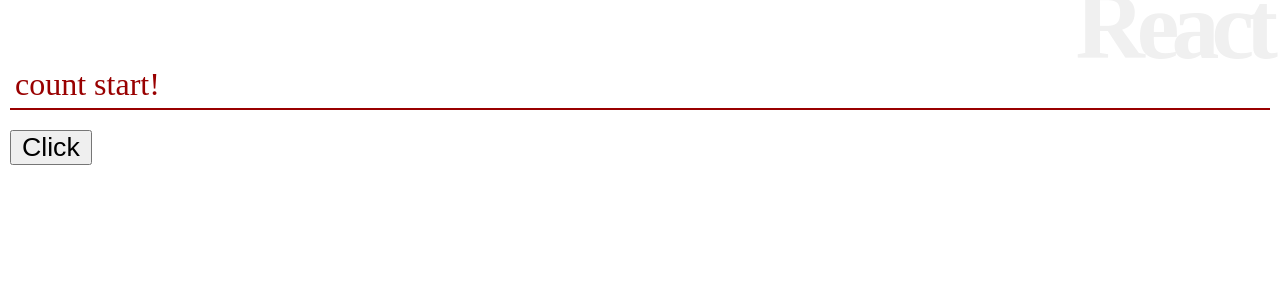
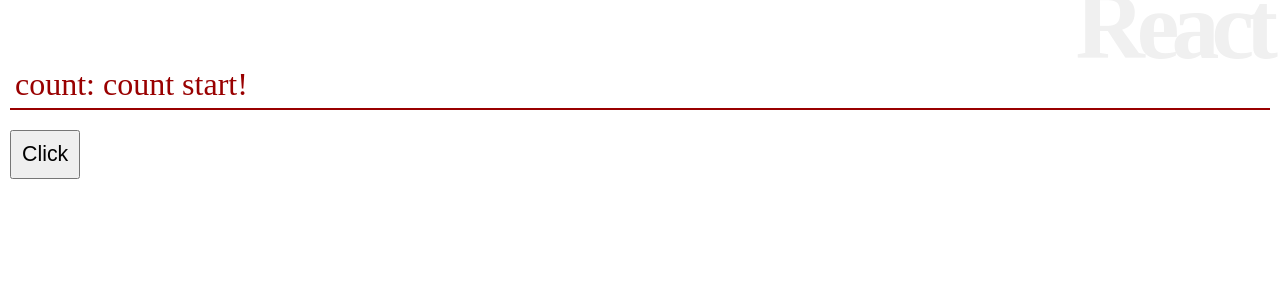
Before and after one commit to takuyaw-w/react_practice, a React (Create React App) app: page / in a window 1280 px wide. Shown: the top 300 px of the page. Built offline with nearby package versions, Linux system fonts and the light colour scheme.

Commit message:
list3-22

```diff
--- a/src/App.js
+++ b/src/App.js
@@ -9,9 +9,17 @@
     padding: "5px",
     borderBottom: "2px solid #900"
   }
+  msgStyle2 = {
+    fontSize: "20pt",
+    color: "white",
+    backgroundColor: "#900",
+    margin: "20px 0px",
+    padding: "5px",
+    borderBottom: "2px solid #900"
+  }
   btnStyle = {
-    fontSize: "20pt",
-    padding: "0px 10px"
+    fontSize: "16pt",
+    padding: "10px"
   }
 
   constructor(props) {
@@ -19,22 +27,27 @@
     this.state = {
       counter: 0,
       msg: "count start!",
+      flg: true,
     }
-
     this.doAction = this.doAction.bind(this);
   }
 
   doAction(e) {
     this.setState((state) => ({
       counter: state.counter + 1,
-      msg: `count: ${state.counter}`
+      msg: state.counter,
+      flg: !state.flg
     }));
   }
 
   render() {
     return <div>
       <h1>React</h1>
-      <p style={this.msgStyle}>{this.state.msg}</p>
+      {this.state.flg ?
+      <p style={this.msgStyle}>count: {this.state.msg}</p>
+      :
+      <p style={this.msgStyle2}>{this.state.msg}です。</p>
+      }
       <button style={this.btnStyle} onClick={this.doAction}>Click</button>
     </div>
   }
```
